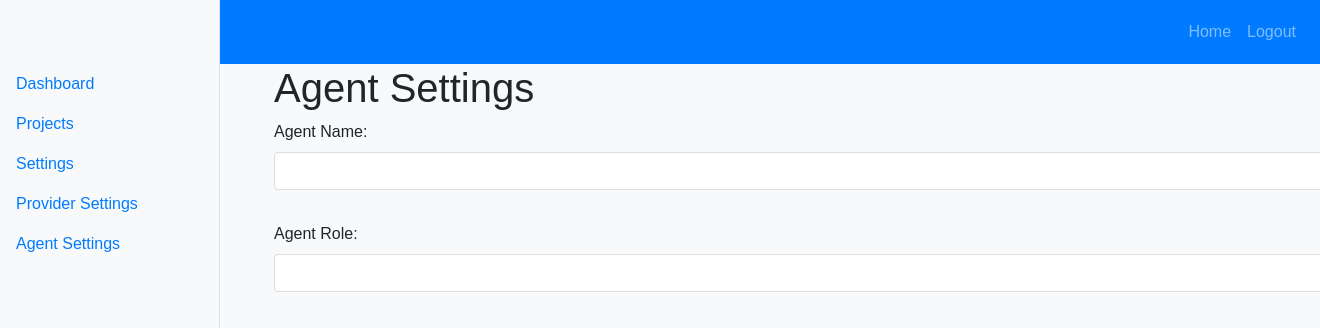
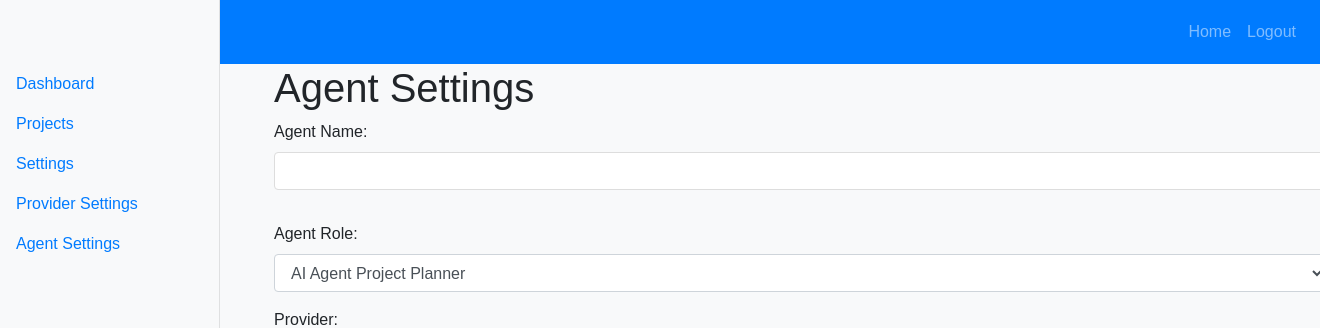
Before and after one commit to PadsterH2012/ac-project1, a Flask app: page /settings/agent in a window 1320 px wide; the page is wider, and only the part inside the window is pictured. Shown: the top 328 px of that part. Run offline with Flask 3, Linux system fonts and the light colour scheme; the visitor is signed in with stand-in values (Sample User, id 1); data that the repository does not hold is empty; some libraries are stand-ins or nearby versions.

Commit message:
Replaced the agent role text input with a dropdown select menu containing the predefined list of agent roles.

```diff
--- a/templates/agent_settings.html
+++ b/templates/agent_settings.html
@@ -9,7 +9,18 @@
     </div>
     <div class="form-group">
         <label for="role">Agent Role:</label>
-        <input type="text" class="form-control" id="role" name="role" required>
+        <select class="form-control" id="role" name="role" required>
+            <option value="AI Agent Project Planner">AI Agent Project Planner</option>
+            <option value="AI Agent Project Writer">AI Agent Project Writer</option>
+            <option value="AI Agent Architect">AI Agent Architect</option>
+            <option value="AI Agent Database SME">AI Agent Database SME</option>
+            <option value="AI Agent UX Design SME">AI Agent UX Design SME</option>
+            <option value="AI Agent Coding SME">AI Agent Coding SME</option>
+            <option value="AI Agent Coding Developer">AI Agent Coding Developer</option>
+            <option value="AI Agent Test Developer">AI Agent Test Developer</option>
+            <option value="AI Agent Code Tester">AI Agent Code Tester</option>
+            <option value="AI Agent Web Researcher">AI Agent Web Researcher</option>
+        </select>
     </div>
     <div class="form-group">
         <label for="provider_id">Provider:</label>
```
